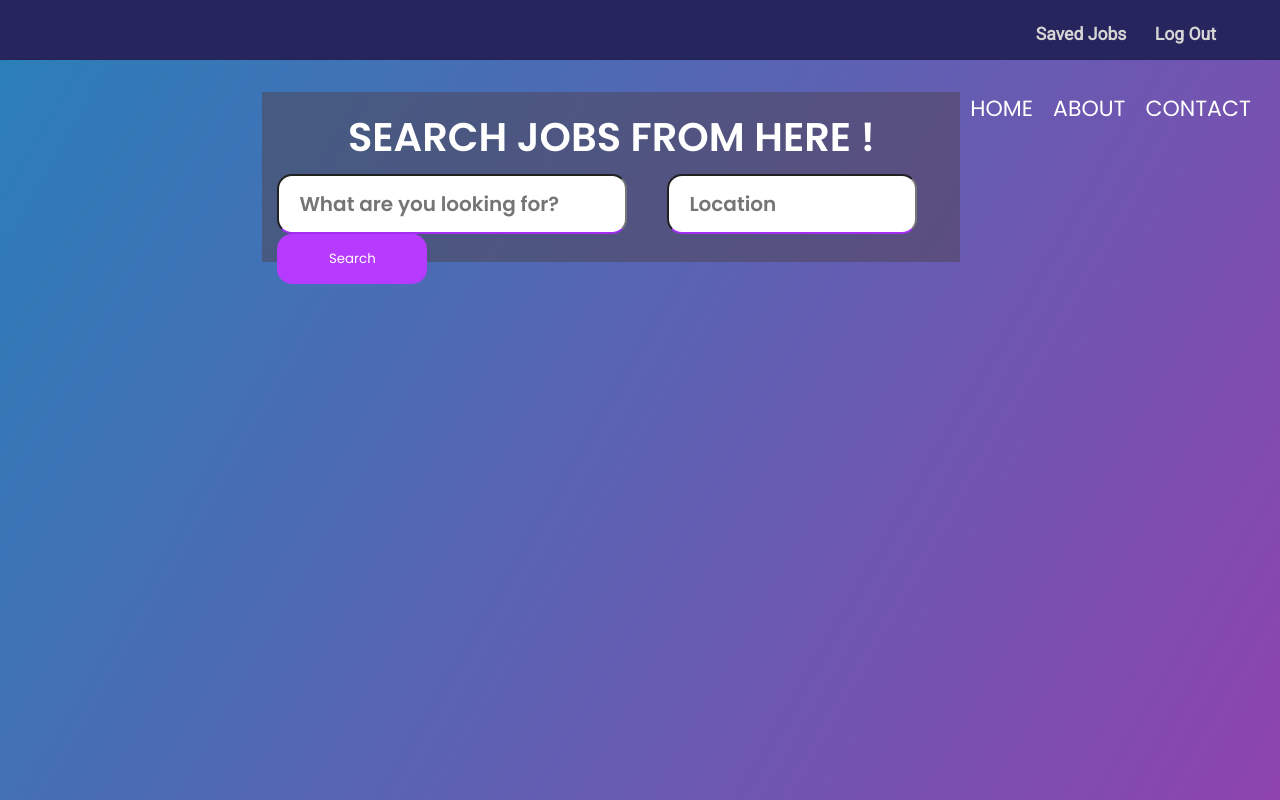
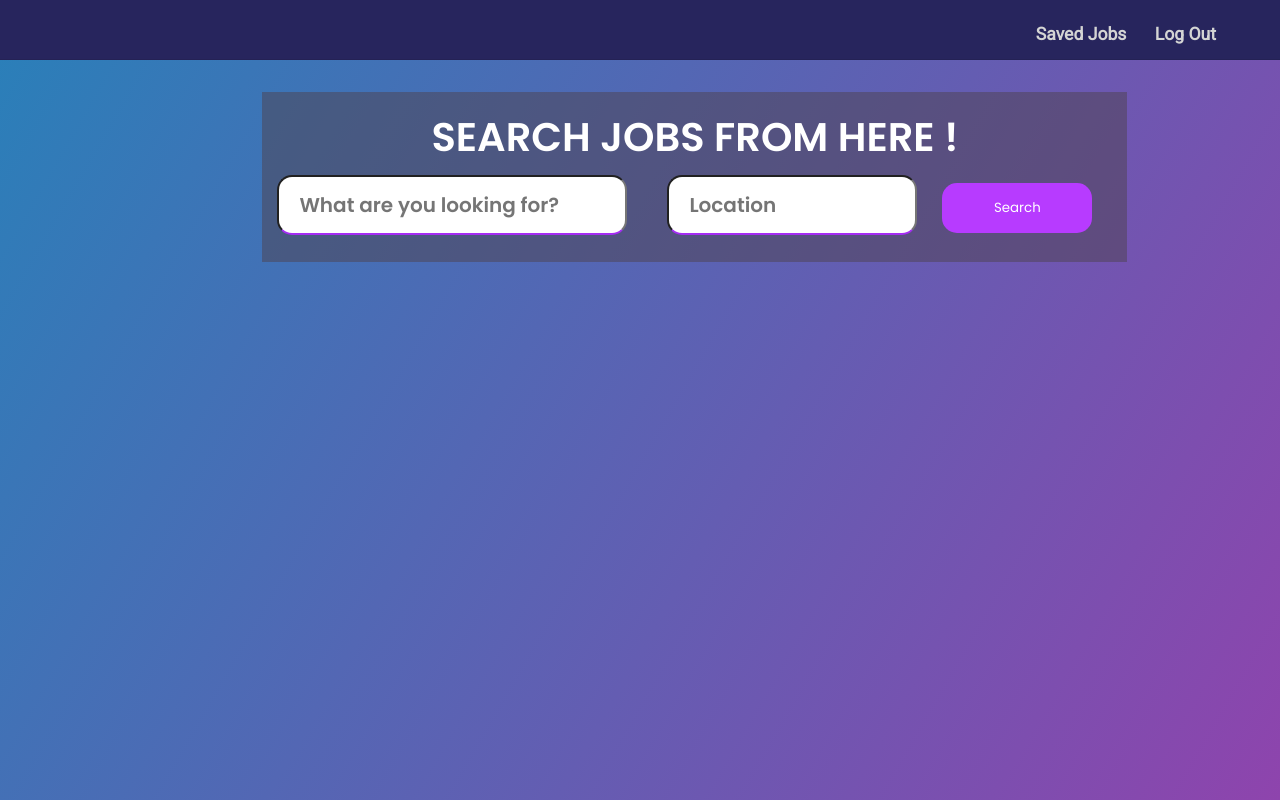
Before and after one commit to diabaatwit/Career-Match-PRO-Web-Application, a React (Create React App) app in the folder client/: page /home in a window 1280 px wide. Built offline with nearby package versions, Linux system fonts and the light colour scheme; the HTML template or start-up script is replaced by a standard one.

Commit message:
updated for saved jobs display, deleted the Navigation part

```diff
--- a/client/src/components/savedJobs.js
+++ b/client/src/components/savedJobs.js
@@ -55,9 +55,9 @@ class SavedJobs extends Component {
         const selectedJob = results[selectedJobIndex];
         return results.length > 0 ? (
             <div class='all'>
-                <h2 className='savedJobsTitle'>Saved Jobs</h2>
-                <div className="container">
-                    <div className="jobCardsContainer">
+                {/* <h2 className='savedJobsTitle'>Saved Jobs</h2> */}
+                <div className="saveBig_Container">
+                    <div className="saveCards_Container">
                         {(
                             results.map((job, index) => (
                                 <JobCard
@@ -68,7 +68,7 @@ class SavedJobs extends Component {
                             ))
                         )}
                     </div>
-                    <div className="jobInfoContainer">
+                    <div className="saveInfo_Container">
                         {selectedJob && <JobInfo job={selectedJob} currentPage="/savedJobs" />}
                     </div>
                 </div>
--- a/client/src/components/searchJob.js
+++ b/client/src/components/searchJob.js
@@ -75,12 +75,6 @@ class SearchJob extends Component {
                         <input id="searchBtn" value="Search" onClick={this.handleOnSubmit} />
                     </form> */}
 
-                        <ul class="nav-area">
-                            <li><a href="/">HOME</a></li>
-                            <li><a href="/about">ABOUT</a></li>
-                            <li><a href="mailto:zhangf2@wit.edu">CONTACT</a></li>
-                        </ul>
-
                     <div class="search_header">
                         <form class="form-box">
                             <h1><strong>Search  Jobs  From  Here !</strong></h1>
--- a/client/src/css/searchJob.css
+++ b/client/src/css/searchJob.css
@@ -5,31 +5,6 @@
   background-attachment: fixed;
   overflow-x: hidden;
   overflow-y: auto;
-}
-/*Navi area*/
-.nav-area{
-  float: right;
-  list-style: none;
-  margin-top: 0%;
-  margin-right: 0%;
-}
-
-.nav-area li{
-  display: inline-block;
-}
-
-.nav-area li a{
-  color:#fff;
-  text-decoration: none;
-  padding: 5px 10px;
-  font-family: poppins;
-  font-size: 22px;
-  transition: 0.4s ease-in-out;
-}
-
-.nav-area li a:hover{
-  background: rgb(255, 255, 255);
-  color: #333;
 }
 
 .searchForm {
@@ -116,7 +91,7 @@
 }
 /* Search area */
 
-/*This is for horizonal display box ( card, and job info)*/
+/*This is for horizonal display box for seaching job( card, and job info)*/
 .big_container {
   display: flex;
   height: 100vh;
@@ -141,6 +116,43 @@
   scrollbar-width: thin;
   scrollbar-color: #888 transparent;
 }
+
+/* This is for the save Jobs page contianer*/
+.saveBig_Container {
+  display: flex;
+  height: 100vh;
+  width: 86%;
+  flex-direction: row;
+  overflow: hidden;
+  will-change: auto;
+  margin-top: 2%;
+  margin-left: 7%;
+}
+
+.saveCards_Container {
+  flex: 30%; /* Set the flex value to 30% */
+  overflow-y: auto;
+  scrollbar-width: thin;
+  scrollbar-color: #888 transparent;
+}
+
+.saveInfo_Container {
+  flex: 70%; /* Set the flex value to 70% */
+  overflow-y: auto;
+  scrollbar-width: thin;
+  scrollbar-color: #888 transparent;
+}
+
+.saveCards_Container::-webkit-scrollbar,
+.saveInfo_Container::-webkit-scrollbar {
+  width: 0.5em;
+}
+
+.saveCards_Container::-webkit-scrollbar-thumb,
+.saveInfo_Container::-webkit-scrollbar-thumb {
+  background: #888;
+}
+
 
 /* for view of the scrollbars*/
 .Cards_Container::-webkit-scrollbar,
```
